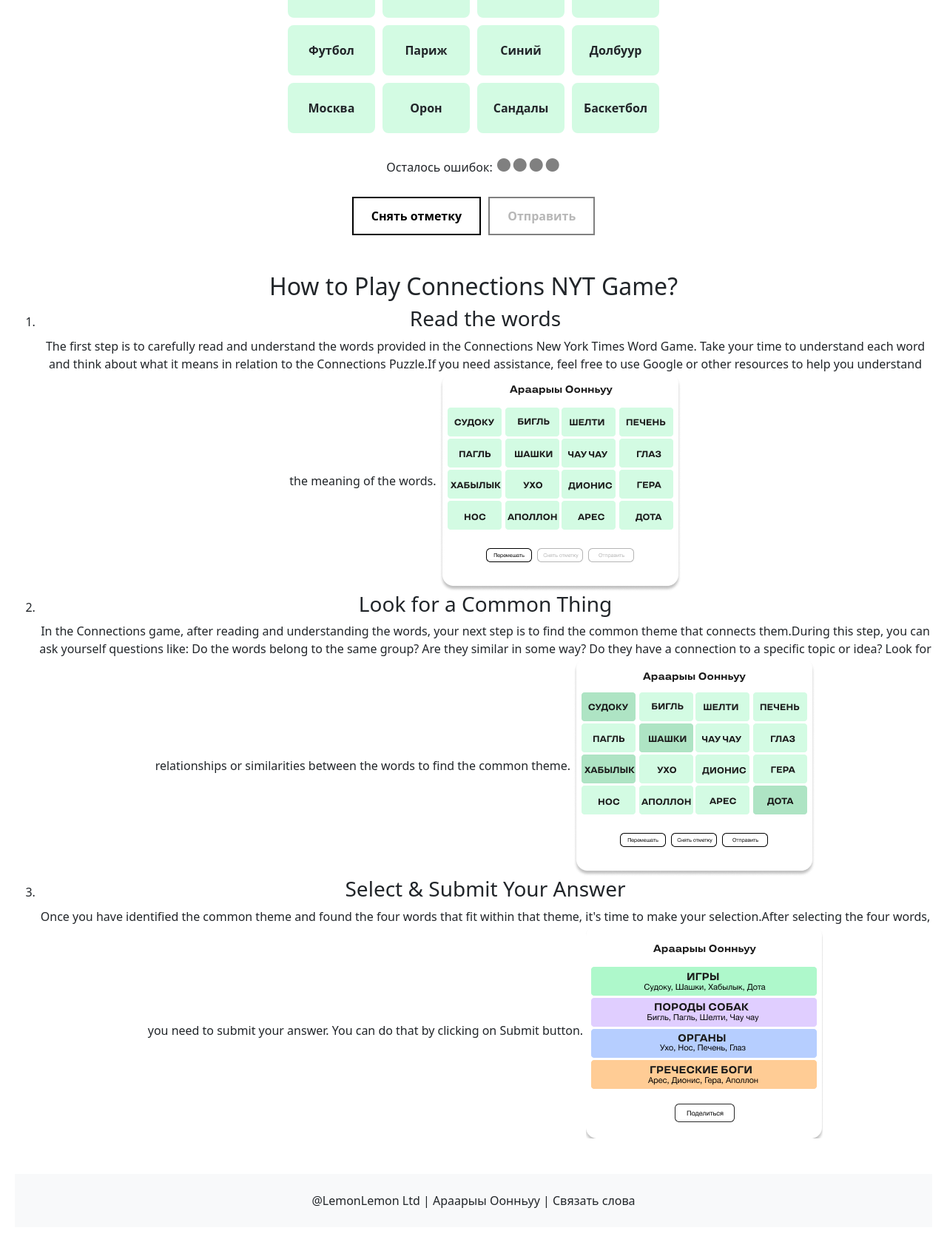
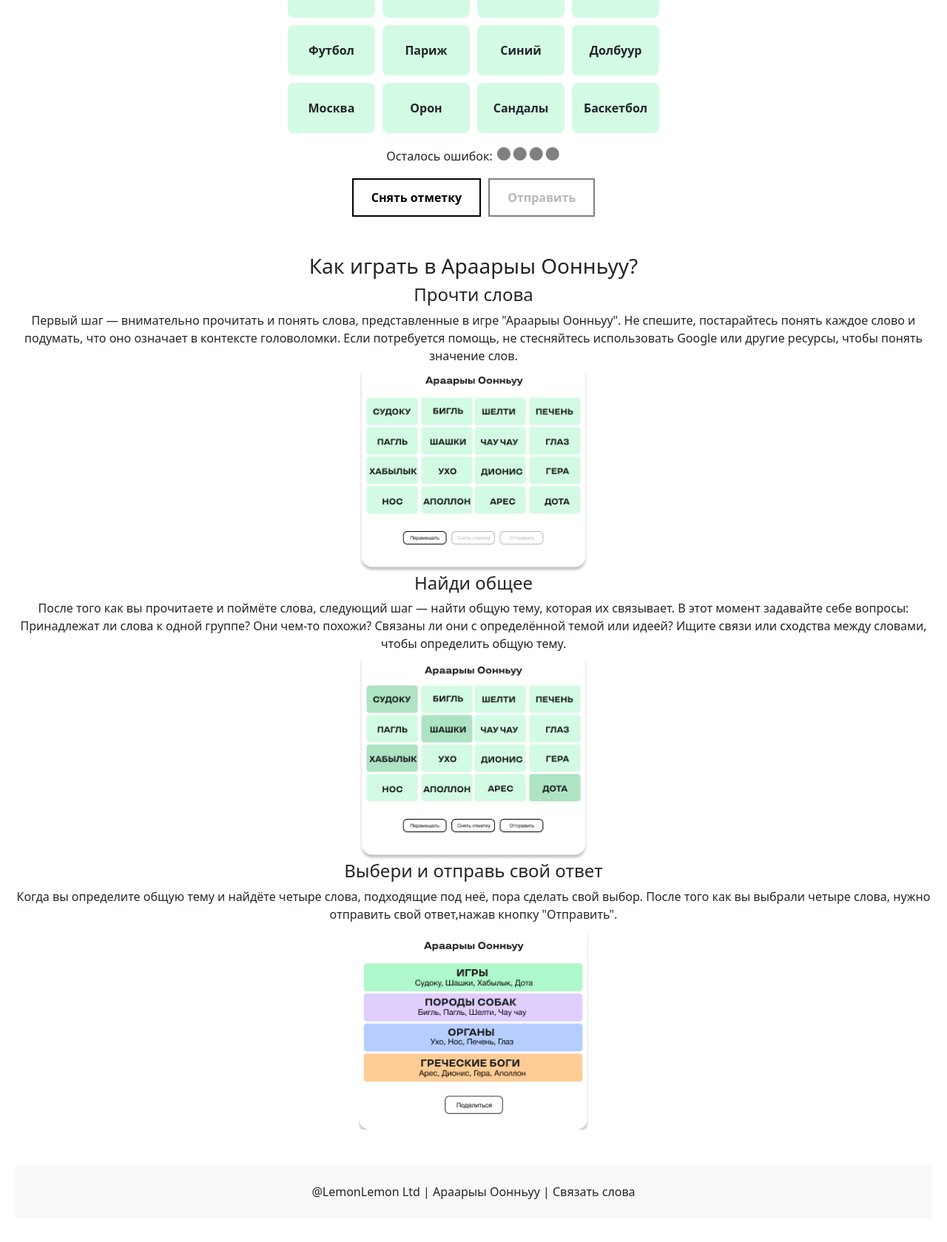
Before and after one commit to LEMONLEMON01/word-game-project, a FastAPI app: page / in a window 1280 px wide. Shown: the part 232-1911 px from the top of the page at 74% size. After the commit the page ends 1853 px from the top, so only its background shows below. Run offline with FastAPI, Linux system fonts and the light colour scheme; data comes from the database, SQL or seed files in the repository.

Commit message:
rus text, img and tweaks

```diff
--- a/static/style.css
+++ b/static/style.css
@@ -25,12 +25,11 @@ body {
 }
 .game-screen{
     width:45%;
-    margin:auto
+    margin:auto;
 }
 
 .game-info {
-    margin-bottom: 20px;
-    padding: 5px;
+    margin-bottom: 15px;
     border-radius: 10px;
     display: flex;
     justify-content: center;
@@ -70,7 +69,7 @@ body {
     display: grid;
     grid-template-columns: repeat(4, 1fr);
     gap: 10px;
-    margin-bottom: 20px;
+    margin-bottom: 10px;
 }
 
 .word-card {
--- a/templates/index.html
+++ b/templates/index.html
@@ -44,24 +44,24 @@
         <div id="message" class="message"></div>
     </div>
 
-    <section class="section" id="gamecontent">
-        <div class="spellbee-container text-center">
-            <div class="spelling-bee-text">
-                <h2 class="text-center">How to Play Connections NYT Game?</h2>
-                <ol class="ol">
+    <section class="section" >
+        <div class="spellbee-container">
+            <div class="text-center">
+                <h3 class="text-center">Как играть в Араарыы Оонньуу?</h3>
+                <ul class="list-unstyled">
                     <li>
-                        <h3>Read the words</h3><span>The first step is to carefully read and understand the words provided in the Connections New York Times Word Game. Take your time to understand each word and think about what it means in relation to the Connections Puzzle.If you need assistance, feel free to use Google or other resources to help you understand the meaning of the words.</span>
-                        <img src="/images/step1.png" alt="Make the first word" title="Make the first word">
+                        <h4>Прочти слова</h4><span>Первый шаг — внимательно прочитать и понять слова, представленные в игре "Араарыы Оонньуу". Не спешите, постарайтесь понять каждое слово и подумать, что оно означает в контексте головоломки. Если потребуется помощь, не стесняйтесь использовать Google или другие ресурсы, чтобы понять значение слов.</span><br>
+                        <img class="w-25 h-25"  src="/static/images/step1.png" alt="Прочти слова" title="Прочти слова">
                     </li>
                     <li>
-                        <h3>Look for a Common Thing</h3><span>In the Connections game, after reading and understanding the words, your next step is to find the common theme that connects them.During this step, you can ask yourself questions like: Do the words belong to the same group? Are they similar in some way? Do they have a connection to a specific topic or idea? Look for relationships or similarities between the words to find the common theme.</span>
-                        <img src="../images/step2.png" alt="Create a word list" title="Create a word list">
+                        <h4>Найди общее</h4><span>После того как вы прочитаете и поймёте слова, следующий шаг — найти общую тему, которая их связывает. В этот момент задавайте себе вопросы: Принадлежат ли слова к одной группе? Они чем-то похожи? Связаны ли они с определённой темой или идеей? Ищите связи или сходства между словами, чтобы определить общую тему.</span><br>
+                        <img class="w-25 h-25"  src="/static/images/step2.png" alt="Найди общее" title="Найди общее">
                     </li>
                     <li>
-                        <h3>Select & Submit Your Answer</h3><span>Once you have identified the common theme and found the four words that fit within that theme, it's time to make your selection.After selecting the four words, you need to submit your answer. You can do that by clicking on Submit button. </span>
-                        <img src="../images/step3.png" alt="Find out your score" title="Find out your score">
+                        <h4>Выбери и отправь свой ответ</h4><span>Когда вы определите общую тему и найдёте четыре слова, подходящие под неё, пора сделать свой выбор. После того как вы выбрали четыре слова, нужно отправить свой ответ,нажав кнопку "Отправить".</span><br>
+                        <img class="w-25 h-25" src="/static/images/step3.png" alt="Выбери и отправь свой ответ" title="Выбери и отправь свой ответ">
                     </li>
-                </ol>
+                </ul>
             </div>
         </div>
     </section>
```
Also changed, not shown: static/images/step1.png (renamed from images/step1.png), static/images/step2.png (renamed from images/step2.png), static/images/step3.png (renamed from images/step3.png).
